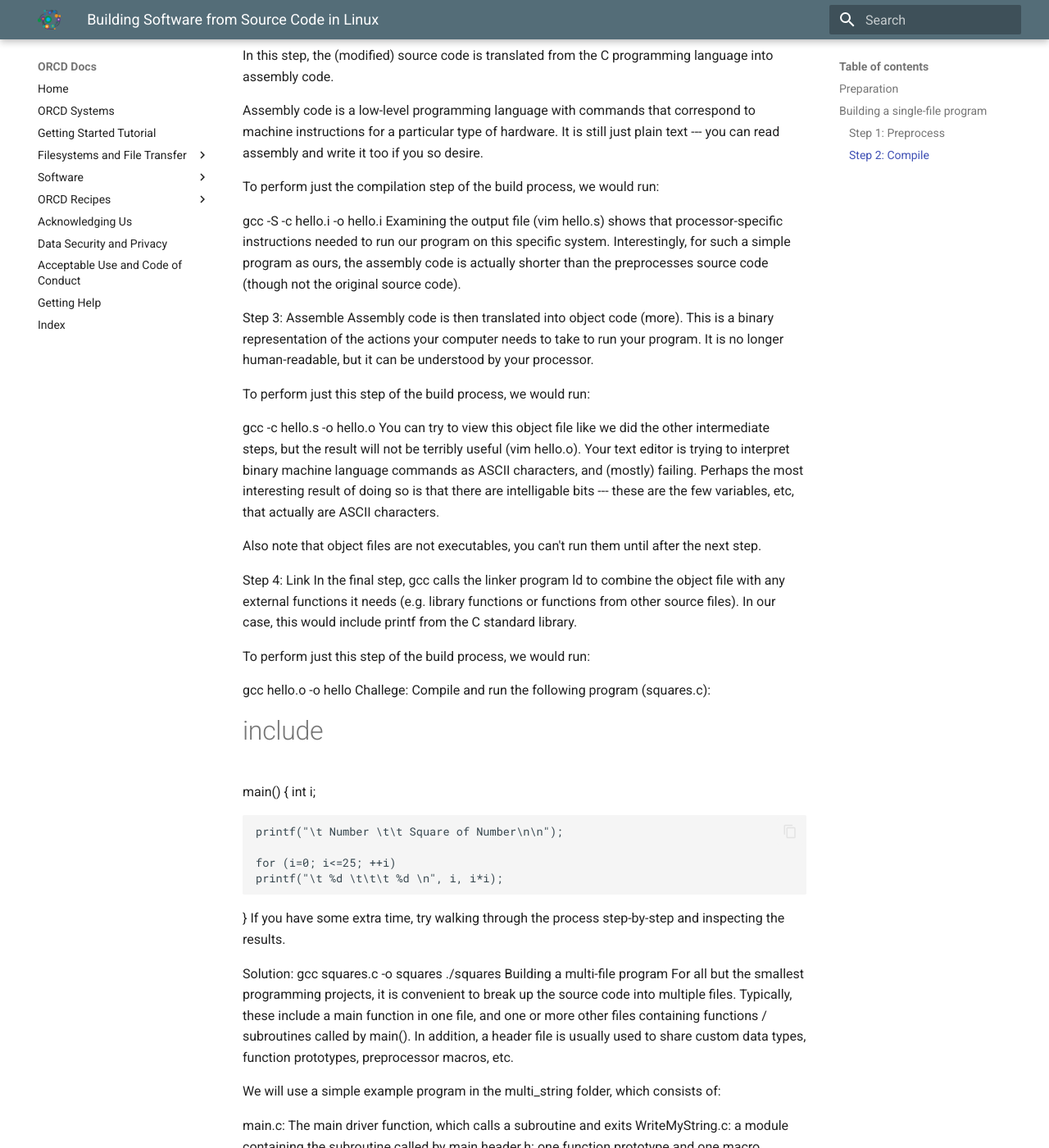
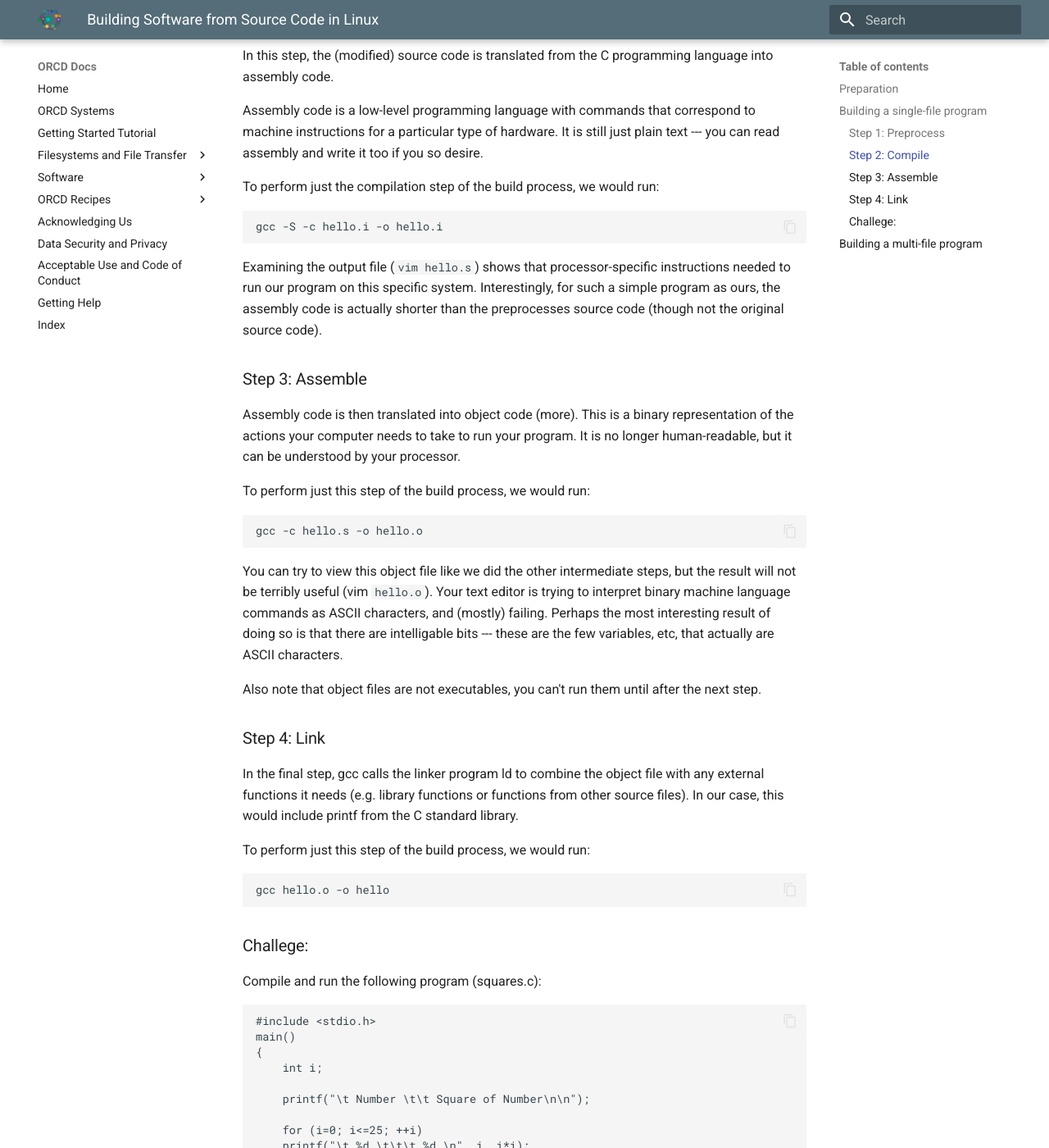
Before and after one commit to mit-orcd/orcd-docs-edit, an MkDocs documentation site: the page built from docs/software/compile.md, in a window 1280 px wide and 1400 px high, scrolled down 1748 px. Shown: the whole window at 82% size. Built offline with MkDocs 1.6.1 and Material for MkDocs 9.7.7, drawn with Linux system fonts in a browser that asks for light colours; some of the changed text lies outside the part shown.

Commit message:
add compile

````diff
--- a/docs/software/compile.md
+++ b/docs/software/compile.md
@@ -77,29 +77,38 @@ In this step, the (modified) source code is translated from the C programming la
 Assembly code is a low-level programming language with commands that correspond to machine instructions for a particular type of hardware. It is still just plain text --- you can read assembly and write it too if you so desire.
 
 To perform just the compilation step of the build process, we would run:
+```
+gcc -S -c hello.i -o hello.i
+```
 
-gcc -S -c hello.i -o hello.i
-Examining the output file (vim hello.s) shows that processor-specific instructions needed to run our program on this specific system. Interestingly, for such a simple program as ours, the assembly code is actually shorter than the preprocesses source code (though not the original source code).
+Examining the output file (`vim hello.s`) shows that processor-specific instructions needed to run our program on this specific system. Interestingly, for such a simple program as ours, the assembly code is actually shorter than the preprocesses source code (though not the original source code).
 
-Step 3: Assemble
+### Step 3: Assemble
+
 Assembly code is then translated into object code (more). This is a binary representation of the actions your computer needs to take to run your program. It is no longer human-readable, but it can be understood by your processor.
 
 To perform just this step of the build process, we would run:
+```
+gcc -c hello.s -o hello.o
+```
 
-gcc -c hello.s -o hello.o
-You can try to view this object file like we did the other intermediate steps, but the result will not be terribly useful (vim hello.o). Your text editor is trying to interpret binary machine language commands as ASCII characters, and (mostly) failing. Perhaps the most interesting result of doing so is that there are intelligable bits --- these are the few variables, etc, that actually are ASCII characters.
+You can try to view this object file like we did the other intermediate steps, but the result will not be terribly useful (vim `hello.o`). Your text editor is trying to interpret binary machine language commands as ASCII characters, and (mostly) failing. Perhaps the most interesting result of doing so is that there are intelligable bits --- these are the few variables, etc, that actually are ASCII characters.
 
 Also note that object files are not executables, you can't run them until after the next step.
 
-Step 4: Link
+### Step 4: Link
+
 In the final step, gcc calls the linker program ld to combine the object file with any external functions it needs (e.g. library functions or functions from other source files). In our case, this would include printf from the C standard library.
 
 To perform just this step of the build process, we would run:
+```
+gcc hello.o -o hello
+```
 
-gcc hello.o -o hello
-Challege:
+### Challege:
+
 Compile and run the following program (squares.c):
-
+```
 #include <stdio.h>
 main()
 {
@@ -110,12 +119,16 @@ main()
     for (i=0; i<=25; ++i)
     printf("\t %d \t\t\t %d \n", i, i*i);
 }
-If you have some extra time, try walking through the process step-by-step and inspecting the results.
+```
 
 Solution:
+```
 gcc squares.c -o squares
 ./squares
-Building a multi-file program
+```
+
+## Building a multi-file program
+
 For all but the smallest programming projects, it is convenient to break up the source code into multiple files. Typically, these include a main function in one file, and one or more other files containing functions / subroutines called by main(). In addition, a header file is usually used to share custom data types, function prototypes, preprocessor macros, etc.
 
 We will use a simple example program in the multi_string folder, which consists of:
````
